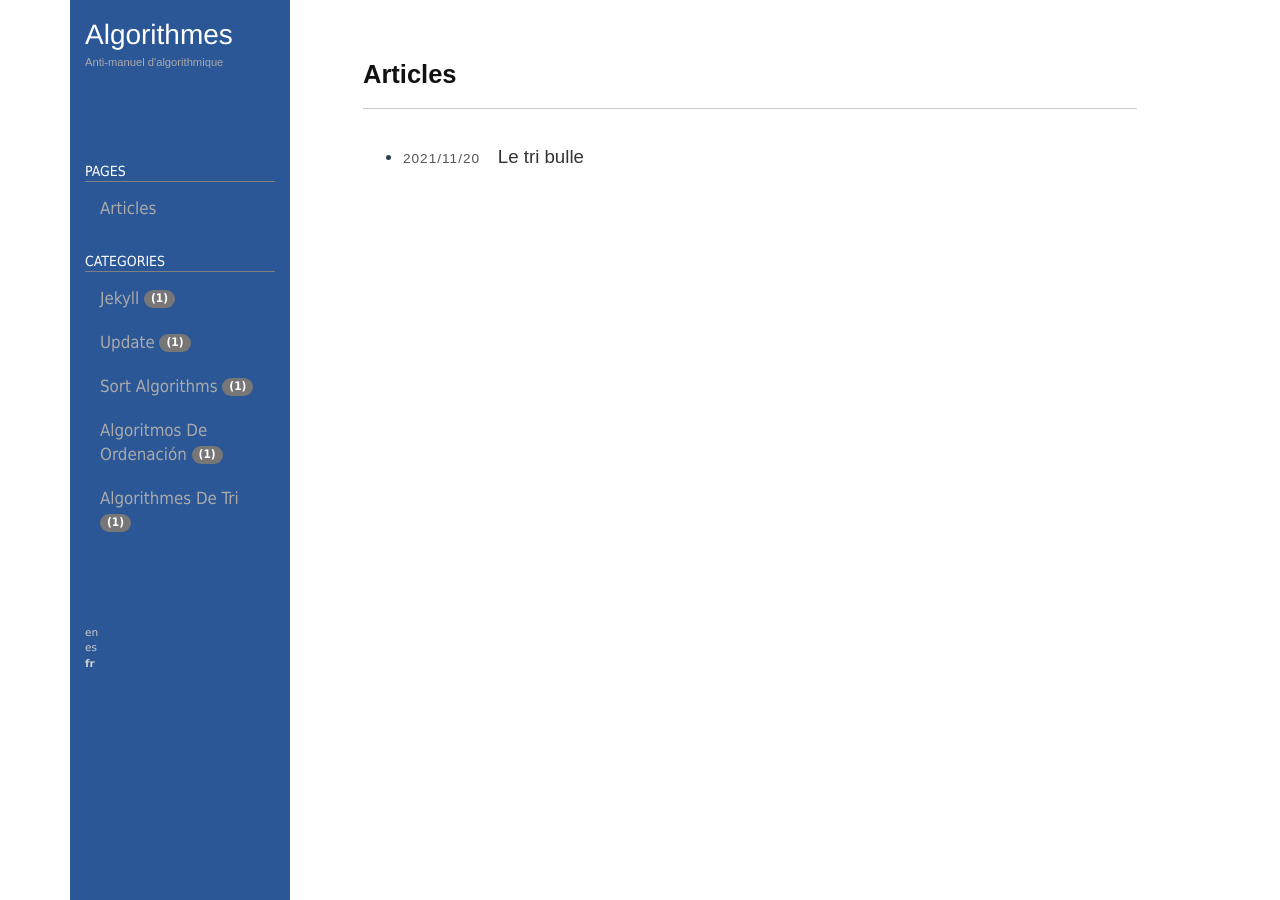
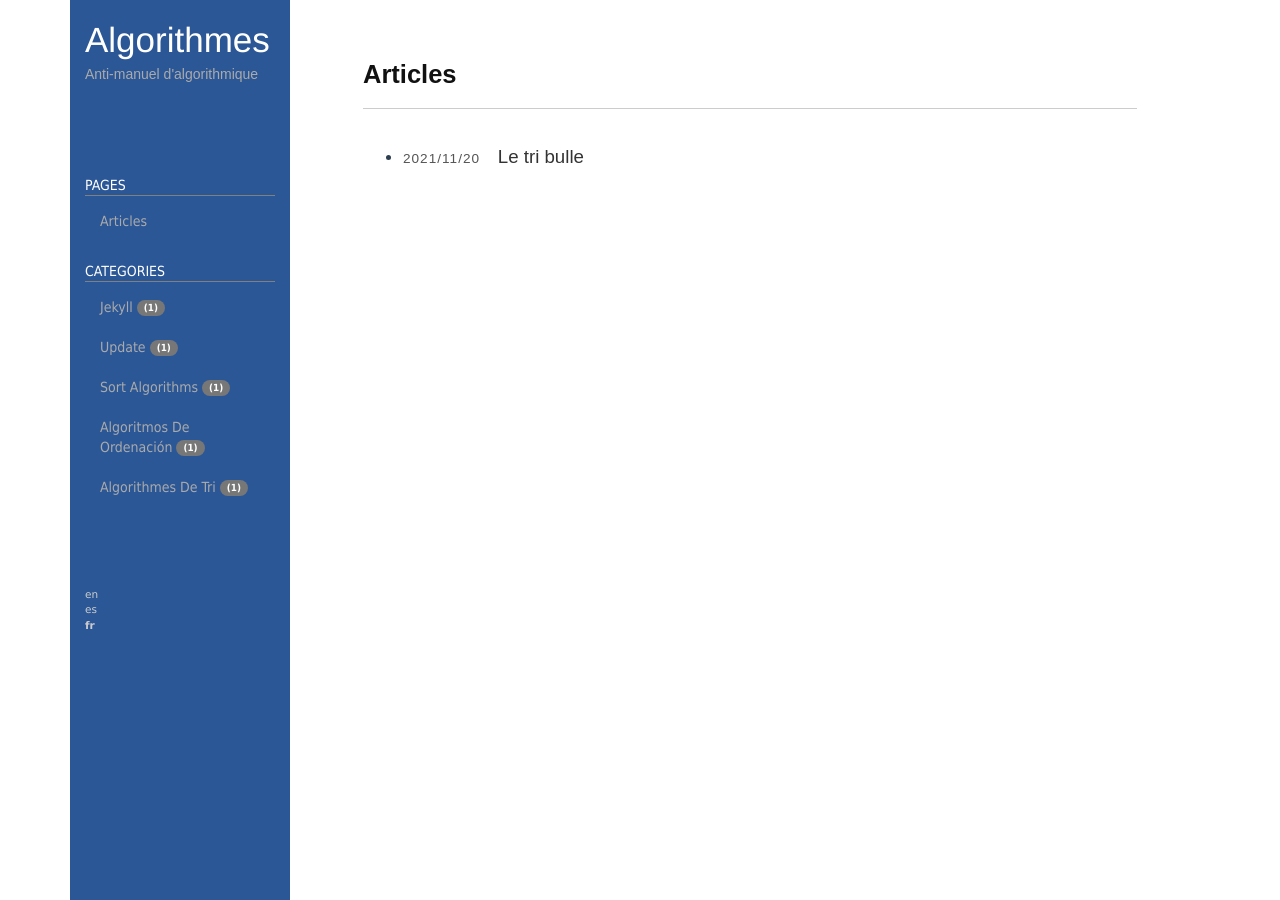
Before and after one commit to LWH-21/Algos, a Jekyll site: the page built from index.md, in a window 1280 px wide. Built offline with Jekyll 4.4.1, drawn with Linux system fonts in a browser that asks for light colours; nearby versions of some CDN libraries; library files that are not in the unit come from our copies.

Commit message:
Update style.css

```diff
--- a/assets/css/style.css
+++ b/assets/css/style.css
@@ -113,13 +113,13 @@ code {
 }
 
 .sidebar-brand > a {
-	font-size: 200%;
+	font-size: 250%;
 	font-family: 'Helvetica';
 	color: #fff;
 }
 
 .lead {
-	font-size: 80%;
+	font-size: 100%;
 	color: #aaa;
 }
 
@@ -140,7 +140,7 @@ code {
 }
 
 a.nav-item {
-	font-size: 120%;
+	font-size: 100%;
 	font-family: "Tahoma";
 	text-transform: capitalize;
 	color: #aaa;
```
